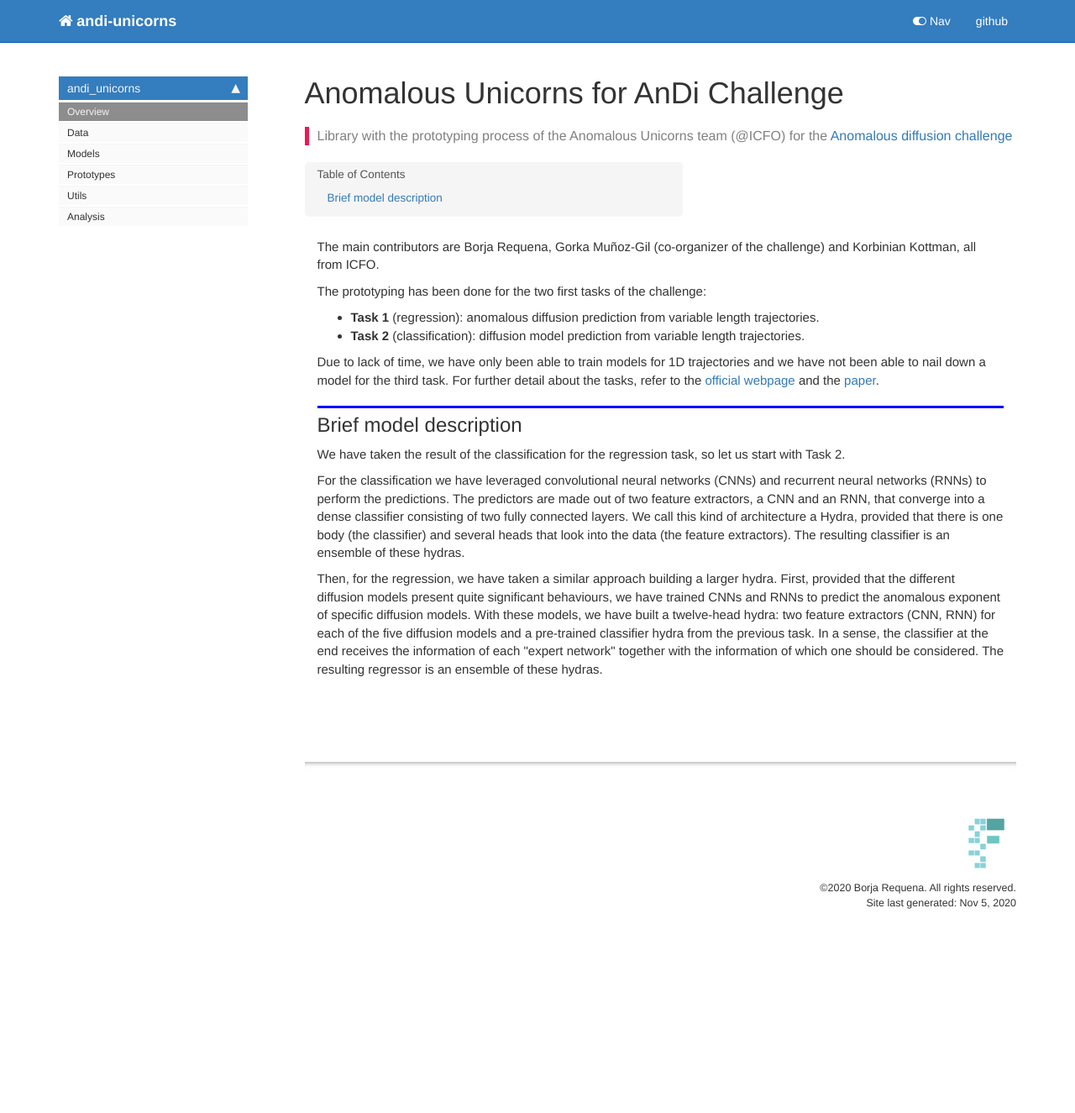
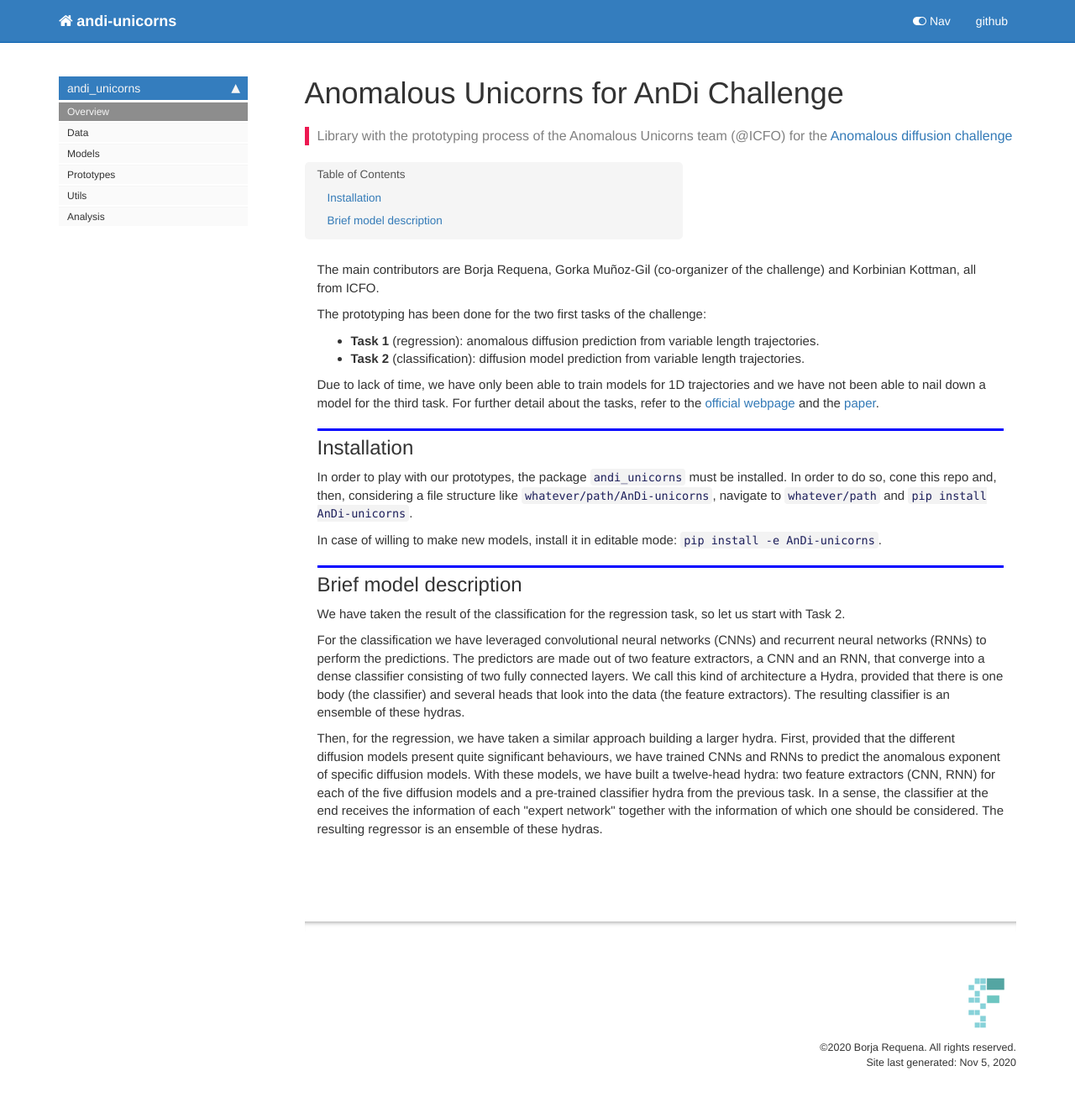
Before and after one commit to BorjaRequena/AnDi-unicorns, a Jekyll site: the page built from docs/index.html, in a window 1280 px wide. Shown: the whole page at 84% size. Built offline with Jekyll 4.4.1, drawn with Linux system fonts in a browser that asks for light colours; nearby versions of some CDN libraries; comment, search, counter and statistics services are not loaded; before the commit the page ends 1135 px from its top, so only the background shows below that.

Commit message:
Installation instructions

```diff
--- a/docs/index.html
+++ b/docs/index.html
@@ -42,6 +42,14 @@ description: "Library with the prototyping process of the Anomalous Unicorns tea
 </div>
 <div class="cell border-box-sizing text_cell rendered"><div class="inner_cell">
 <div class="text_cell_render border-box-sizing rendered_html">
+<h2 id="Installation">Installation<a class="anchor-link" href="#Installation"> </a></h2><p>In order to play with our prototypes, the package <code>andi_unicorns</code> must be installed. In order to do so, cone this repo and, then, considering a file structure like <code>whatever/path/AnDi-unicorns</code>, navigate to <code>whatever/path</code> and <code>pip install AnDi-unicorns</code>.</p>
+<p>In case of willing to make new models, install it in editable mode: <code>pip install -e AnDi-unicorns</code>.</p>
+
+</div>
+</div>
+</div>
+<div class="cell border-box-sizing text_cell rendered"><div class="inner_cell">
+<div class="text_cell_render border-box-sizing rendered_html">
 <h2 id="Brief-model-description">Brief model description<a class="anchor-link" href="#Brief-model-description"> </a></h2><p>We have taken the result of the classification for the regression task, so let us start with Task 2.</p>
 <p>For the classification we have leveraged convolutional neural networks (CNNs) and recurrent neural networks (RNNs) to perform the predictions. The predictors are made out of two feature extractors, a CNN and an RNN, that converge into a dense classifier consisting of two fully connected layers. We call this kind of architecture a Hydra, provided that there is one body (the classifier) and several heads that look into the data (the feature extractors). The resulting classifier is an ensemble of these hydras.</p>
 <p>Then, for the regression, we have taken a similar approach building a larger hydra. First, provided that the different diffusion models present quite significant behaviours, we have trained CNNs and RNNs to predict the anomalous exponent of specific diffusion models. With these models, we have built a twelve-head hydra: two feature extractors (CNN, RNN) for each of the five diffusion models and a pre-trained classifier hydra from the previous task. In a sense, the classifier at the end receives the information of each "expert network" together with the information of which one should be considered. The resulting regressor is an ensemble of these hydras.</p>
```
Also changed, not shown: README.md, 1 other file.
